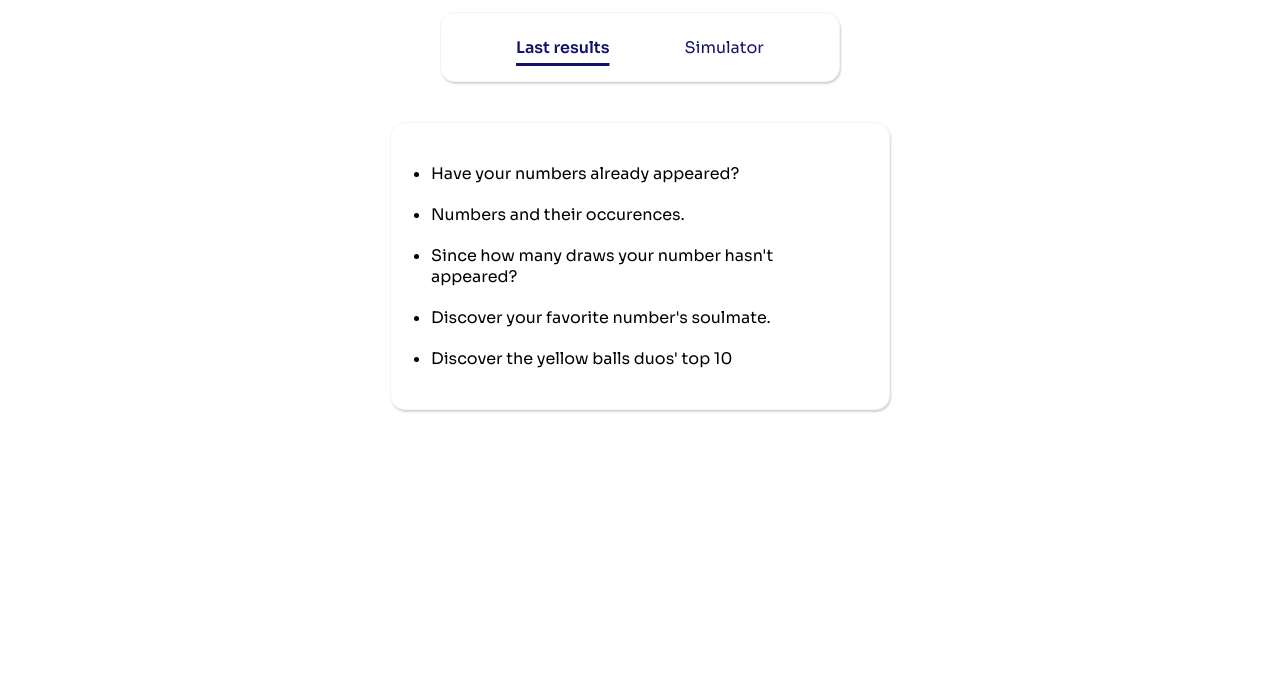
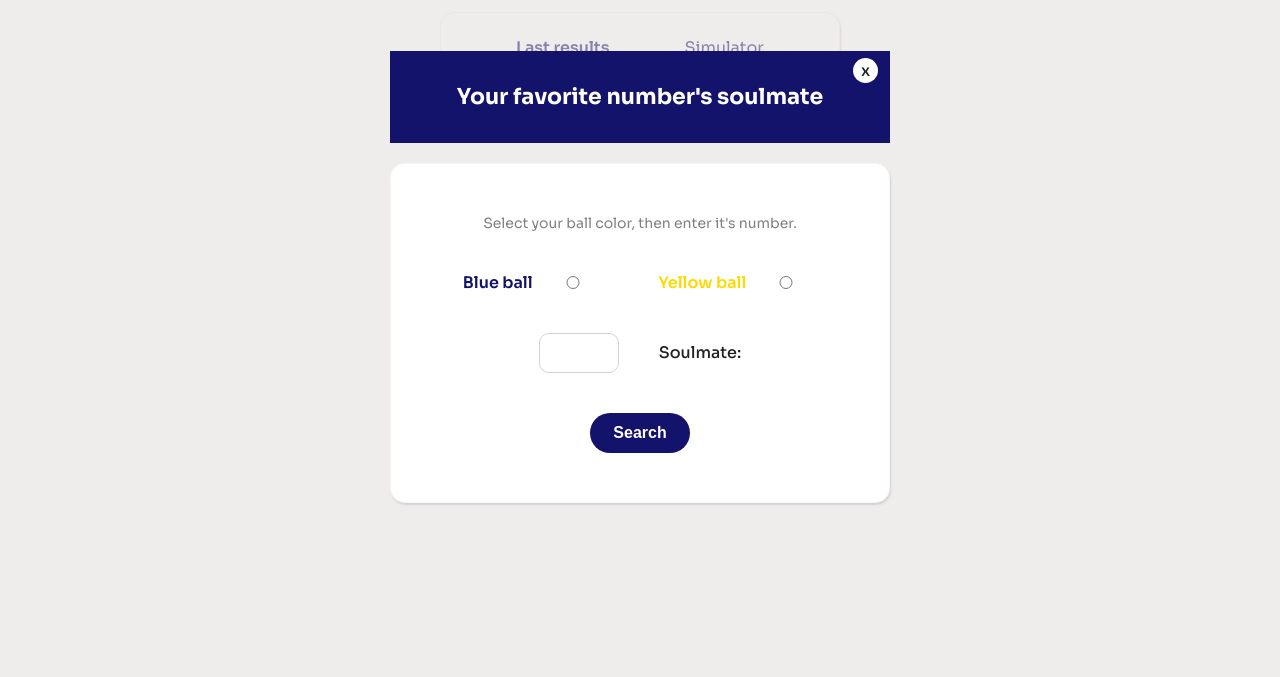
Before and after one commit to Felicien-Amafin/Vanilla-Js-lottery-app, a website built with webpack: page src/template.html in a window 1280 px wide. Shown: the part 123-800 px from the top of the page. Built offline with nearby package versions, Linux system fonts and the light colour scheme.

Commit message:
Applied style to num-soulmate layout

```diff
--- a/src/scss/base/_colors.scss
+++ b/src/scss/base/_colors.scss
@@ -4,7 +4,8 @@ $blue-transparent: rgba(19, 19, 107, 0.699);
 /* $gray: rgba(233, 230, 230, 0.425); */
 $gray: rgba(233, 230, 230, 0.425);
 $light-gray: lightgray;
-$black: black;
+$black: rgb(34, 33, 33);
+$red: red;
 $yellow: rgb(255, 217, 0);
 $yellow-transparent: rgba(255, 230, 0, 0.63);
 $grey: grey;
--- a/src/scss/base/_mixins.scss
+++ b/src/scss/base/_mixins.scss
@@ -23,6 +23,7 @@ $breakpoints: (
     border-radius: 15px;
     box-shadow: 1px 2px 2px $light-gray;
     border: 1px solid $gray;
+    background-color: $white;
 }
 
 @mixin flex-column {
--- /dev/null
+++ b/src/scss/components/_btn.scss
@@ -0,0 +1,18 @@
+.btn {
+    width: 90px;
+    height: 40px;
+    background-color: $blue;
+    border: none;
+    border-radius: 30px;
+    font-size: 0.875rem;
+    font-weight: 600;
+    color: $white;
+    cursor: pointer;
+    @include breakpoint(medium) {
+        font-size: 1rem;
+        width: 100px;
+    }
+    &:hover {
+        background-color: $blue-transparent;
+    }
+}
--- a/src/scss/components/_index.scss
+++ b/src/scss/components/_index.scss
@@ -3,3 +3,4 @@
 @import './closing-cross';
 @import './overlay';
 @import 'board';
+@import 'btn';
--- a/src/scss/components/_keyboard.scss
+++ b/src/scss/components/_keyboard.scss
@@ -133,24 +133,4 @@
             font-size: 1rem;
         }
     }
-
-    &__btn {
-        width: 90px;
-        height: 40px;
-        background-color: $blue;
-        border: none;
-        border-radius: 30px;
-        font-size: 0.875rem;
-        font-weight: 600;
-        color: $white;
-        cursor: pointer;
-        @include breakpoint(medium) {
-            font-size: 1rem;
-            width: 100px;
-        }
-    }
-
-    &__btn:hover {
-        background-color: $blue-transparent;
-    }
 }
--- a/src/scss/layout/_index.scss
+++ b/src/scss/layout/_index.scss
@@ -4,3 +4,4 @@
 @import './keyboard-container';
 @import './numbers-occurences';
 @import './yellow-balls-top10';
+@import './number-soulmate';
--- /dev/null
+++ b/src/scss/layout/_number-soulmate.scss
@@ -0,0 +1,96 @@
+.num-soulmate {
+    width: 90%;
+    max-width: 500px;
+    position: relative;
+    animation: fade-slide-in 0.7s ease-out forwards;
+
+    &__title {
+        line-height: 32px;
+        @include boardTitle;
+        @include breakpoint(medium) {
+            font-size: 1.375rem;
+        }
+        @include breakpoint(x-large) {
+            font-size: 1.375rem;
+        }
+    }
+
+    &__bubble {
+        min-height: 340px;
+        padding: 20px 30px;
+        @include flex-column;
+        gap: 40px;
+        @include stylingForBox;
+    }
+
+    &__instruction {
+        font-size: 14px;
+        color: $grey;
+        text-align: center;
+    }
+
+    .checkboxes {
+        width: 90%;
+        @include flex-row;
+        gap: 15px;
+    }
+
+    .checkbox {
+        @include flex-row;
+        width: 100%;
+    }
+
+    label {
+        font-weight: 600;
+    }
+
+    .blue-b {
+        font-size: 1rem;
+        color: $blue;
+    }
+
+    .yellow-b {
+        font-size: 1rem;
+        color: $yellow;
+    }
+
+    .number-input {
+        @include flex-row;
+        gap: 40px;
+        width: 100%;
+        max-width: 400px;
+        height: 40px;
+    }
+
+    input {
+        width: 100%;
+        max-width: 80px;
+        height: 100%;
+        padding: 10px;
+        border: 1px solid $light-gray;
+        border-radius: 10px;
+    }
+
+    input::-webkit-outer-spin-button,
+    input::-webkit-inner-spin-button {
+    -webkit-appearance: none;
+    margin: 0;
+    }
+
+    input[type=number] {
+    -moz-appearance: textfield;
+    }
+
+    span {
+        font-size: 1rem;
+        color: $black;
+        font-weight: 500;
+    }
+
+    &__error-mess {
+        text-align: center;
+        color: $red;
+        font-size: 0.75rem;
+        font-weight: 400;
+    }
+}
--- a/src/template.html
+++ b/src/template.html
@@ -35,12 +35,12 @@
                 </div>
             </section>
         </article>
-        <article id="simulator" class="simulator">
+        <article id="simulator" class="simulator none">
             <ul id="menu" class="menu">
                 <li>Have your numbers already appeared?</li>
                 <li>Numbers and their occurences.</li>
                 <li>Since how many draws your number hasn't appeared?</li>
-                <li>Discover your favorite number's soulmate.</li>
+                <li>Your favorite number's soulmate.</li>
                 <li>Discover the yellow balls duos' top 10</li>
             </ul>
         </article>
@@ -128,7 +128,7 @@
                             <option value="7">7</option>
                         </select>
                         <span> numbers present in your combination.</span></p>
-                    <button id="keyboard__btn" class="keyboard__btn" type="button">ok</button>
+                    <button id="keyboard__btn" class="btn" type="button">ok</button>
                 </section>
             </article>
         </div> -->
@@ -177,6 +177,31 @@
                 </div>
             </article>
         </div> -->
+        <div class="overlay">
+            <article id="num-soulmate" class="num-soulmate">
+                <span id="closing-cross" class="closing-cross closing-cross--board">x</span>
+                <h2 id="num-soulmate__title" class="num-soulmate__title">Your favorite number's soulmate</h2>
+                    <form class="num-soulmate__bubble">
+                        <p class="num-soulmate__instruction">Select your ball color, then enter it's number.</p>
+                        <div id="checkboxes" class="checkboxes">
+                            <div class="checkbox">
+                                <label for="blue-b" class="blue-b" name="ball-color" >Blue ball</label>
+                                <input id="blue-b" type="radio" name="ball-color">
+                            </div>
+                            <div class="checkbox">
+                                <label for="yellow-b" class="yellow-b" name="ball-color" >Yellow ball</label>
+                                <input id="yellow-b" type="radio" name="ball-color" >
+                            </div>
+                        </div>
+                        <div class="number-input">
+                            <input id="num-soulmate__input" class="num-soulmate__input" type="number" name="number-input">
+                            <span>Soulmate: </span>
+                        </div>
+                        <button id="num-soulmate__btn" class="btn" type="button">Search</button>
+                    </form>
+                </div>
+            </article>
+        </div>
     </main>
 </body>
 </html>
```
Also changed, not shown: dist/feb5460abd54054685c5.js (added), dist/index.html, 1 other file.
